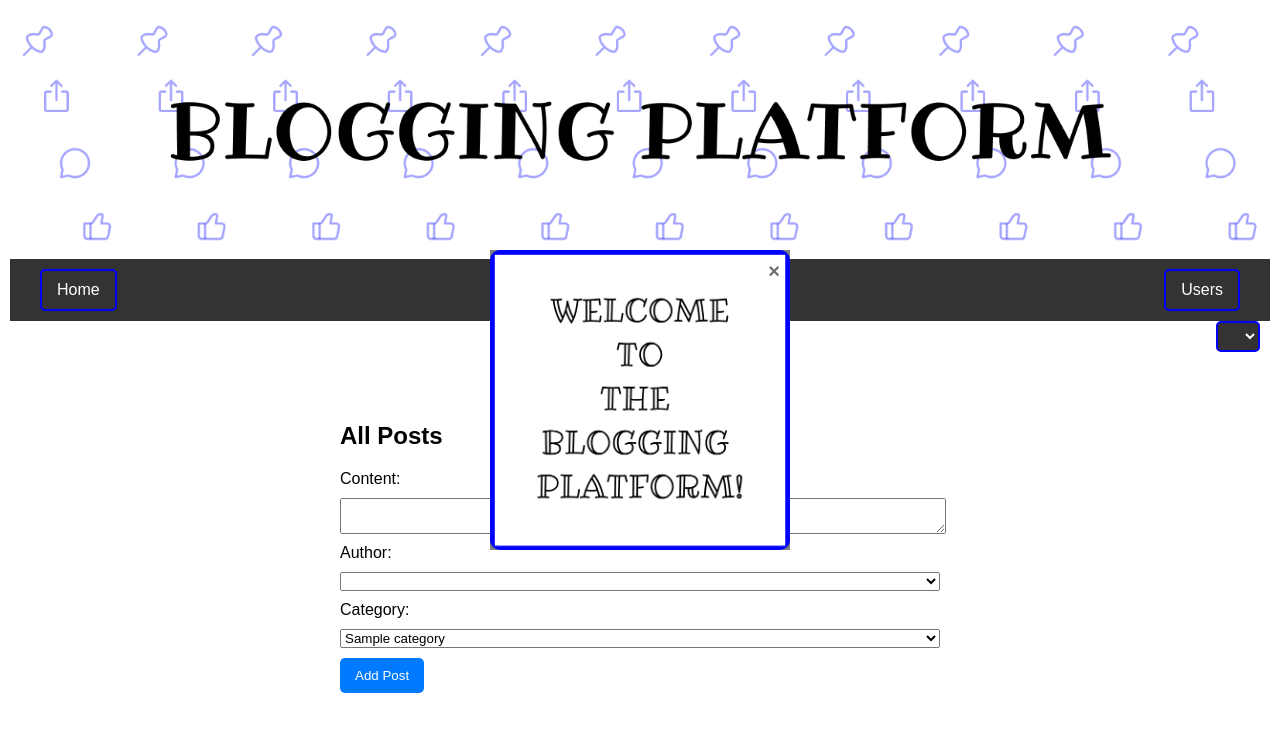
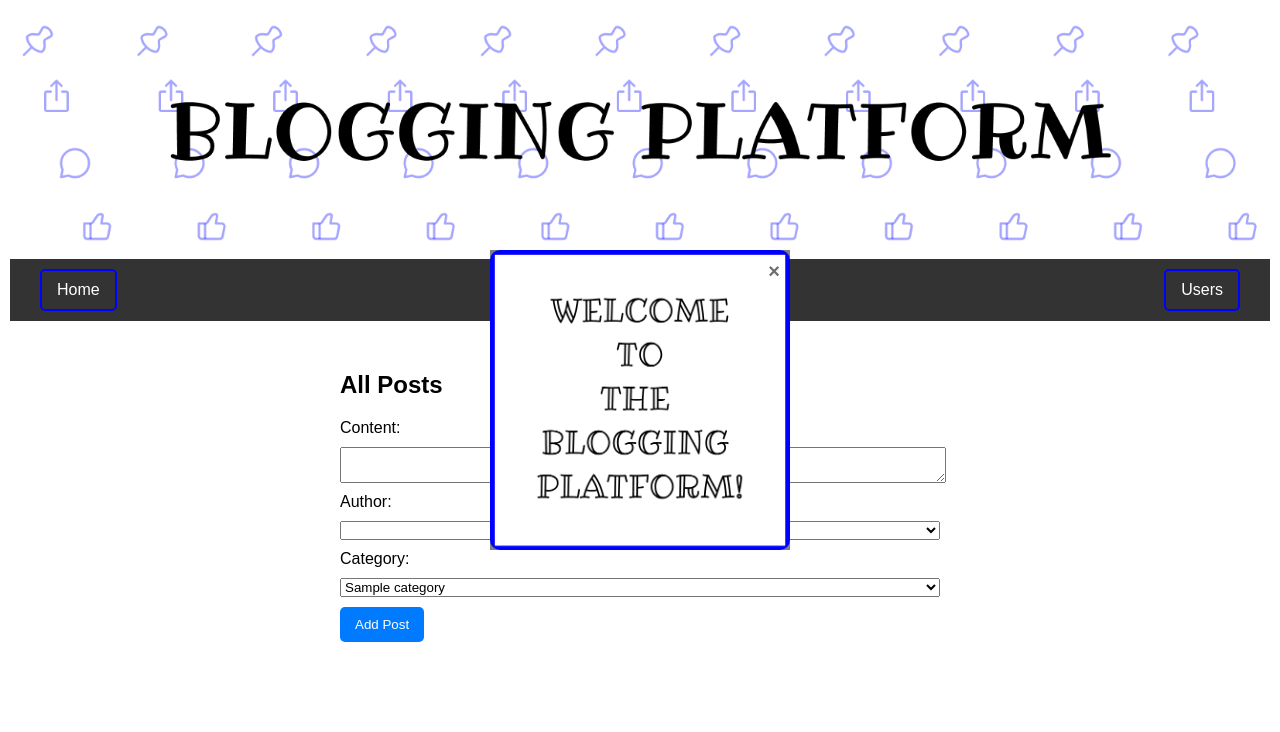
Before and after one commit to 85010/Blogging-Platform, a Spring Boot app: page /search?query=1 in a window 1280 px wide. Shown: the top 732 px of the page. Run offline with Spring Boot 4, Linux system fonts and the light colour scheme; tables that the repository leaves empty hold one stand-in row (values such as "Sample post"); lists and menus that the app fills with data are empty.

Commit message:
usunieto usera

```diff
--- a/wap-initial-project/src/main/resources/templates/index.html
+++ b/wap-initial-project/src/main/resources/templates/index.html
@@ -148,14 +148,6 @@
                 <li><a th:href="@{/users}">Users</a></li>
             </ul>
         </nav>
-        <div class="user-info">
-            <form th:action="@{/}" method="get">
-                <select name="userId" onchange="this.form.submit()">
-                    <option th:each="user : ${users}" th:value="${user.id}" th:text="${user.username}"
-                            th:selected="${user.id} == ${currentUser?.id}">Username</option>
-                </select>
-            </form>
-        </div>
     </header>
     <main>
         <section class="posts">
```
